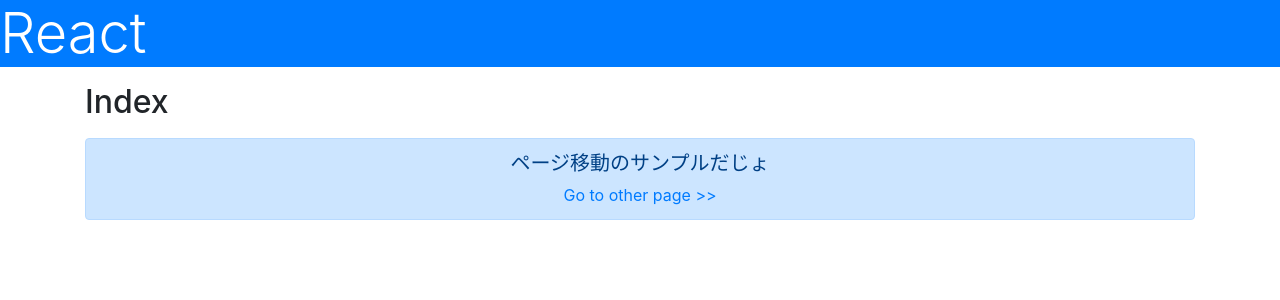
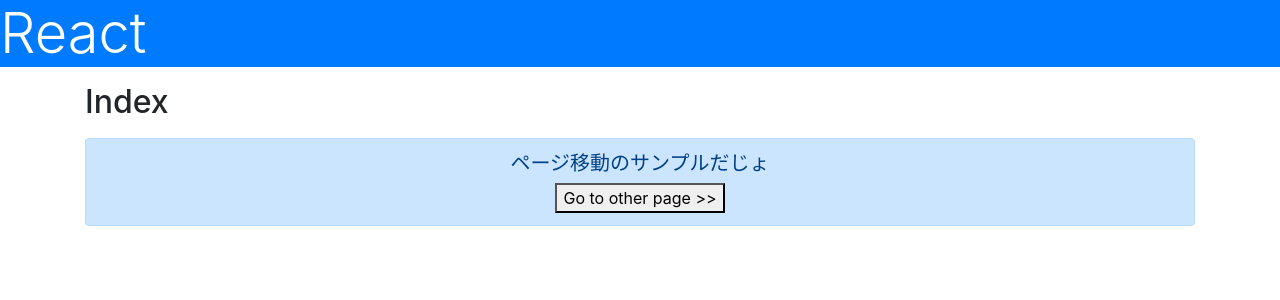
Before and after one commit to thirota/next_app_second, a Next.js app: page / in a window 1280 px wide. Shown: the top 300 px of the page. Built offline with nearby package versions, Linux system fonts and the light colour scheme.

Commit message:
change to button

```diff
--- a/pages/index.js
+++ b/pages/index.js
@@ -13,7 +13,7 @@ export default function Home() {
         <div className="alert alert-primary text-center">
         <p className="h5">ページ移動のサンプルだじょ</p>
           <Link href="/other">
-            <a>Go to other page &gt;&gt;</a>
+            <button>Go to other page &gt;&gt;</button>
           </Link>
         </div>
       </div>
```
